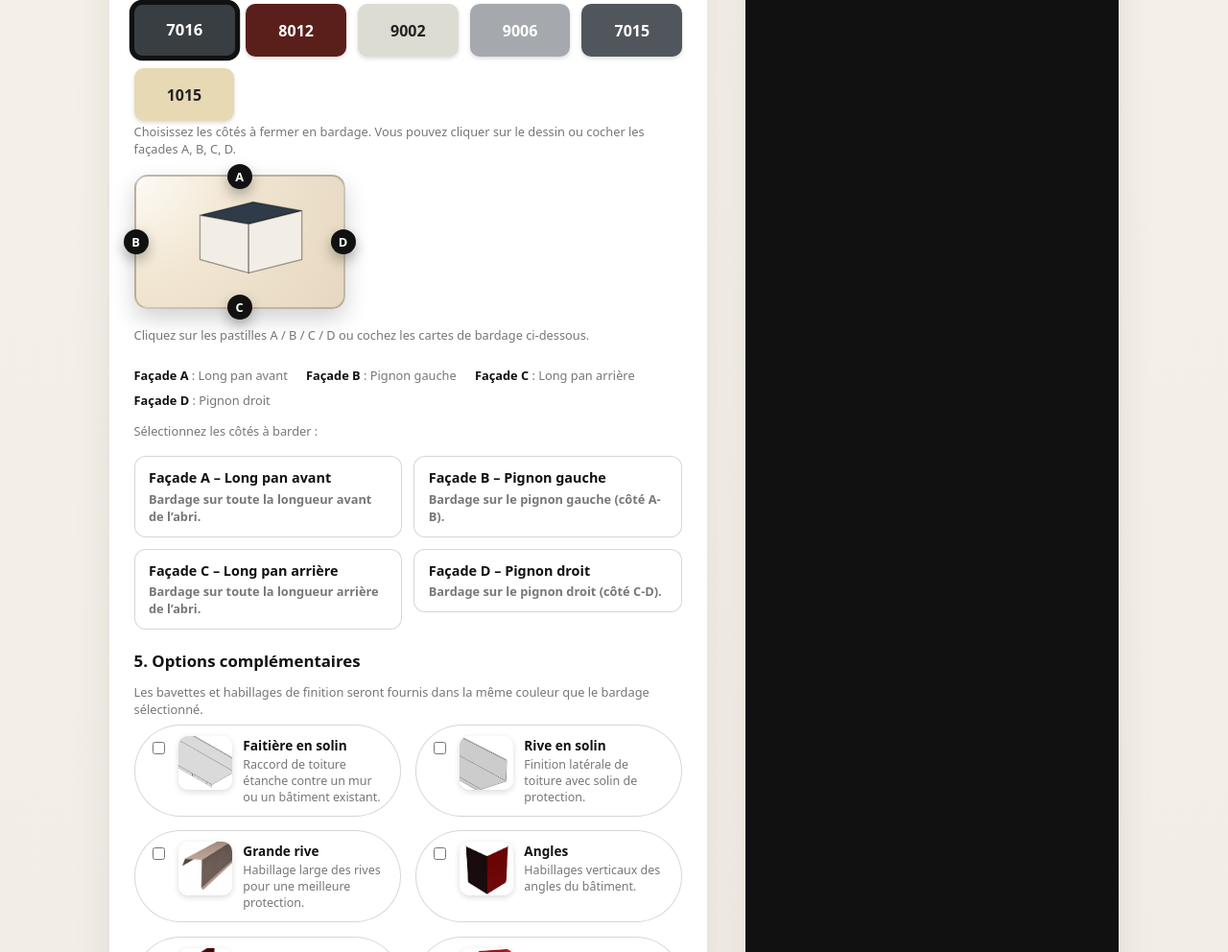
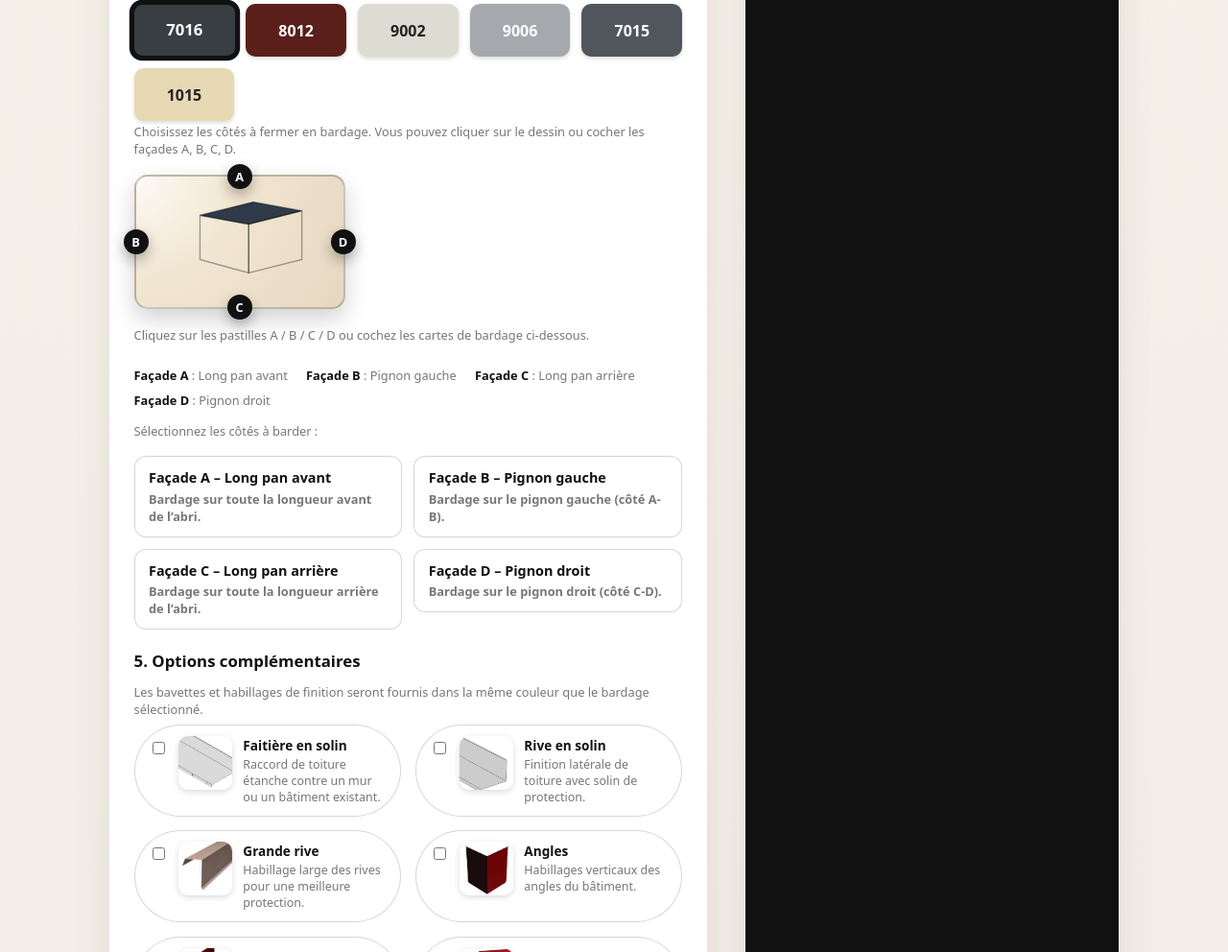
Before and after one commit to GAMAX-CM/gamax-cm-site, a website: page public/index.html in a window 1280 px wide. Shown: the part 1870-2862 px from the top of the page at 96% size. Drawn offline with Linux system fonts and the light colour scheme.

Commit message:
Update index.html

```diff
--- a/public/index.html
+++ b/public/index.html
@@ -911,6 +911,7 @@
     );
     const active = checkbox && checkbox.checked;
 
+    // Pastille A/B/C/D
     const label = document.querySelector(
       '.facade-label[data-side="' + side + '"]'
     );
@@ -918,11 +919,17 @@
       label.classList.toggle("active", active);
     }
 
+    // Face 3D
     const face = document.querySelector(
       '.shed-face[data-side="' + side + '"]'
     );
     if (face) {
       face.classList.toggle("bardee", active);
+
+      // SI DÉCOCHÉ → on enlève la couleur
+      if (!active) {
+        face.style.fill = "none";   // ou "" si tu préfères
+      }
     }
   });
 
```
Lines whose indentation alone changed are shown as unchanged.
